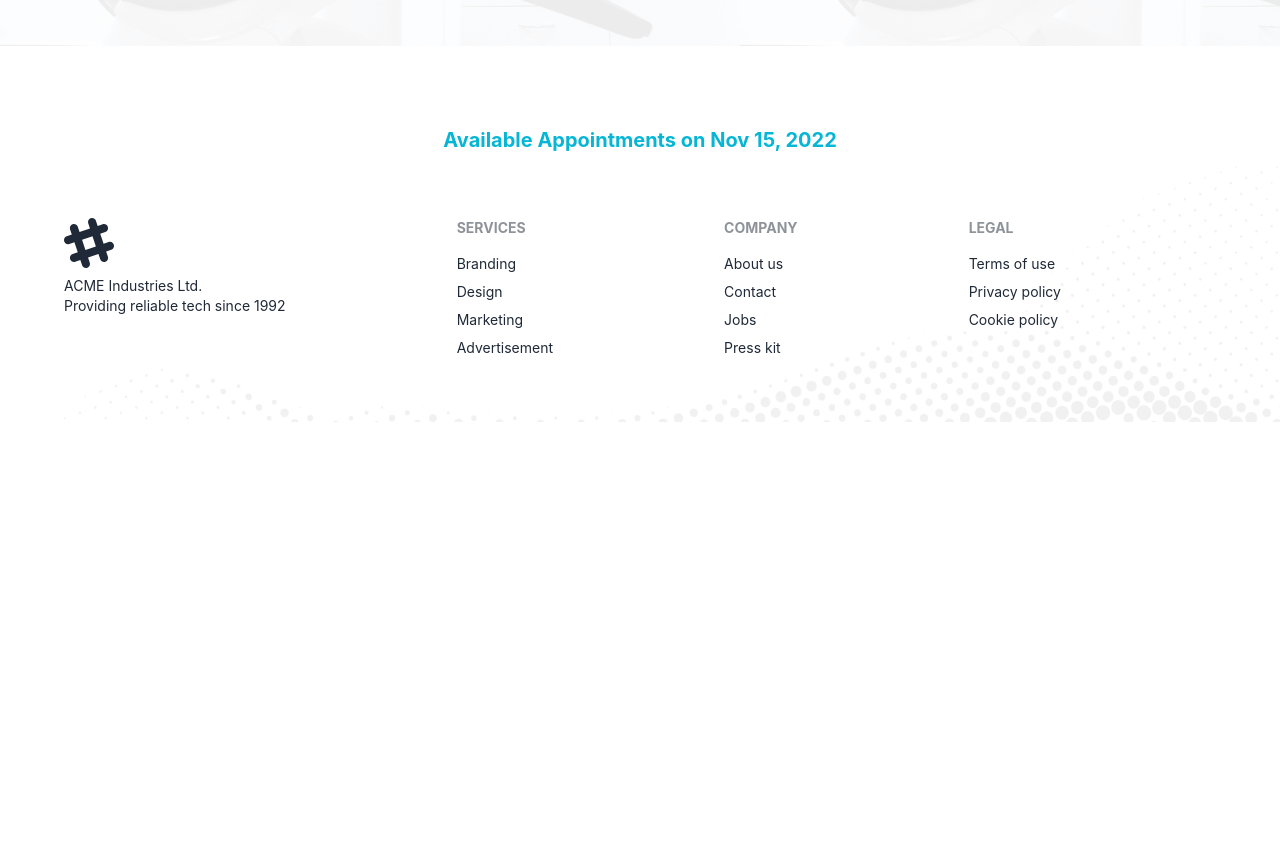
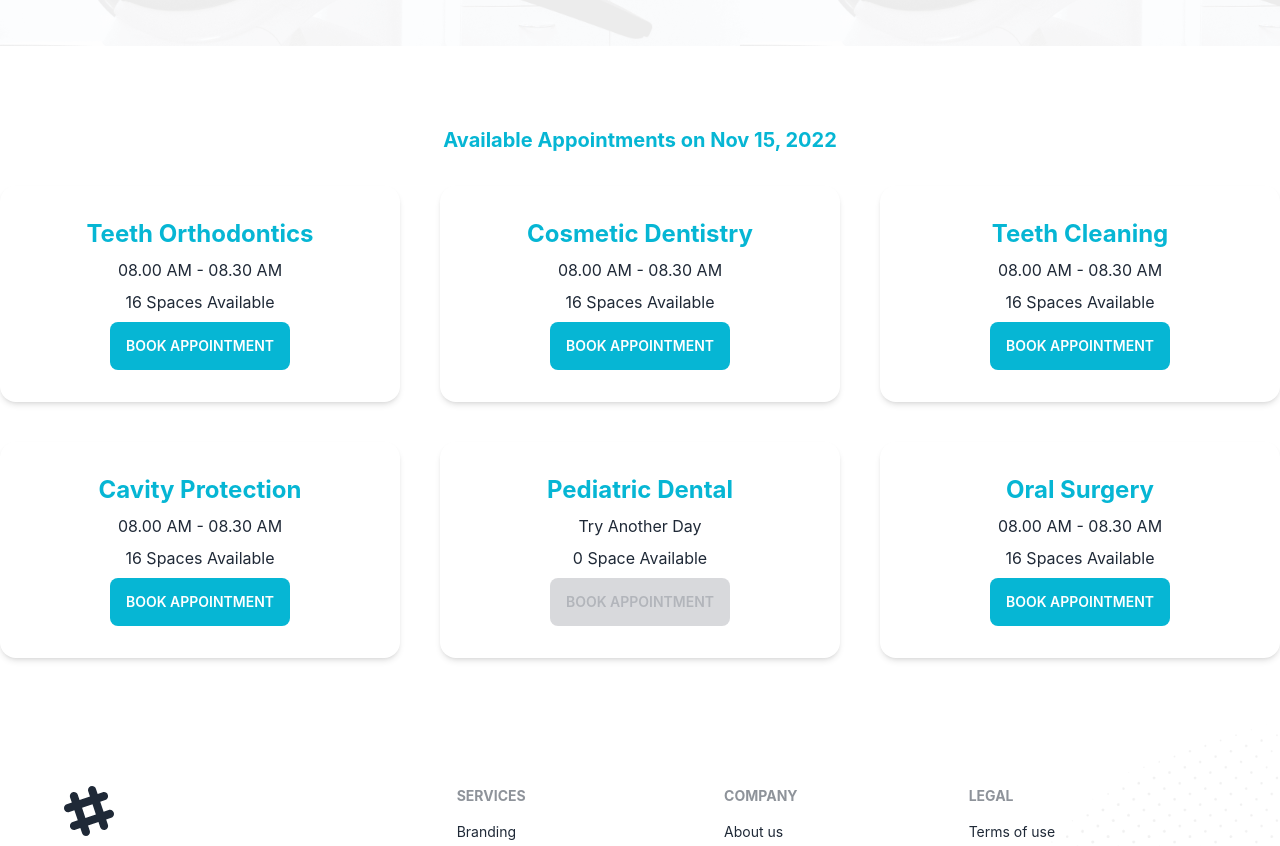
Before and after one commit to Danielsweet1/doctors-portal-client, a React (Create React App) app: page /appointment in a window 1280 px wide. Shown: the part 561-1407 px from the top of the page. Before the commit the page ends 983 px from the top, so only its background shows below. Built offline with nearby package versions, Linux system fonts and the light colour scheme.

Commit message:
appointment added

```diff
--- a/src/Pages/Appoinment/AppointmentBanner/AppointmentBanner.js
+++ b/src/Pages/Appoinment/AppointmentBanner/AppointmentBanner.js
@@ -2,7 +2,6 @@ import React from "react";
 import chair from "../../../assets/images/chair.png";
 import bg from "../../../assets/images/bg.png";
 import { DayPicker } from "react-day-picker";
-import { format } from "date-fns";
 
 const AppointmentBanner = ({selectedDate,setSelectedDate}) => {
   return (
--- /dev/null
+++ b/src/Pages/Appoinment/AvailableAppoints/AppointmentOption/AppointmentOption.js
@@ -0,0 +1,39 @@
+import React from "react";
+
+const AppointmentOption = ({ option, setTreatment }) => {
+  const { name, slots } = option;
+  return (
+    <div className="card shadow-md">
+      <div className="card-body text-center">
+        <h2 className="text-2xl font-bold text-cyan-500 ">{name}</h2>
+        <p>{slots.length > 0 ? slots[0] : "Try Another Day"}</p>
+        <p>
+          {slots.length} {slots.length > 1 ? "Spaces" : "Space"} Available
+        </p>
+        <div className="card-actions justify-center ">
+          <div>
+            {slots.length === 0 ? (
+              <label
+                htmlFor="booking-modal"
+                className="btn  bg-cyan-500 hover:bg-cyan-700 border-none"
+                disabled
+              >
+                Book Appointment
+              </label>
+            ) : (
+              <label
+                htmlFor="booking-modal"
+                onClick={() => setTreatment(option)}
+                className="btn  bg-cyan-500 hover:bg-cyan-700 border-none"
+              >
+                Book Appointment
+              </label>
+            )}
+          </div>
+        </div>
+      </div>
+    </div>
+  );
+};
+
+export default AppointmentOption;
--- a/src/Pages/Appoinment/AvailableAppoints/AvailableAppoints.js
+++ b/src/Pages/Appoinment/AvailableAppoints/AvailableAppoints.js
@@ -1,12 +1,40 @@
-import { format } from 'date-fns';
-import React from 'react';
+import { format } from "date-fns";
+import React, { useEffect, useState } from "react";
+import BookingModal from "../BookingModal/BookingModal";
+import AppointmentOption from "./AppointmentOption/AppointmentOption";
 
-const AvailableAppoints = ({selectedDate}) => {
-    return (
-        <div>
-            <h2 className='text-center font-bold text-xl text-cyan-500'>Available Appointments on {format(selectedDate, 'PP')}</h2>
-        </div>
-    );
+const AvailableAppoints = ({ selectedDate }) => {
+  const [appointmentOptions, setAppointmentOptions] = useState([]);
+  const [treatment, setTreatment] = useState(null);
+
+  useEffect(() => {
+    fetch("AppointmentOptions.json")
+      .then((res) => res.json())
+      .then((data) => setAppointmentOptions(data));
+  }, []);
+  return (
+    <div className="my-16">
+      <h2 className="text-center font-bold text-xl text-cyan-500">
+        Available Appointments on {format(selectedDate, "PP")}
+      </h2>
+      <div className="mt-8 grid grid-cols-1 md:grid-cols-2 lg:grid-cols-3 gap-10">
+        {appointmentOptions.map((option) => (
+          <AppointmentOption
+            key={option._id}
+            option={option}
+            setTreatment={setTreatment}
+          ></AppointmentOption>
+        ))}
+      </div>
+      {treatment && (
+        <BookingModal
+          treatment={treatment}
+          selectedDate={selectedDate}
+          setTreatment={setTreatment}
+        ></BookingModal>
+      )}
+    </div>
+  );
 };
 
 export default AvailableAppoints;
--- /dev/null
+++ b/src/Pages/Appoinment/BookingModal/BookingModal.js
@@ -0,0 +1,75 @@
+import { format } from "date-fns";
+import React from "react";
+
+const BookingModal = ({ treatment, selectedDate,setTreatment }) => {
+  const { name, slots } = treatment;
+  const date = format(selectedDate, "PP");
+
+  const handleBooking = (e) => {
+    e.preventDefault();
+    const form = e.target;
+    const name = form.name.value;
+    const email = form.email.value;
+    const slot = form.slot.value;
+    const phone = form.phone.value;
+    console.log(date, name, email, slot, phone);
+    setTreatment(null)
+  };
+  return (
+    <div>
+      <input type="checkbox" id="booking-modal" className="modal-toggle" />
+      <div className="modal">
+        <div className="modal-box relative">
+          <label
+            htmlFor="booking-modal"
+            className="btn btn-sm btn-circle absolute right-2 top-2"
+          >
+            ✕
+          </label>
+          <h3 className="text-lg font-bold">{name}</h3>
+          <form onSubmit={handleBooking} className="py-4 grid grid-cols-1 gap-5">
+            <input
+              type="text"
+              disabled
+              value={date}
+              className="input input-bordered w-full"
+            />
+            <select name="slot" className="select select-bordered w-full ">
+              {slots.map((slot) => (
+                <option key={slot} value={slot}>{slot}</option>
+              ))}
+            </select>
+            <input
+              name="name"
+              type="text"
+              placeholder="Your Name"
+              className="input input-bordered w-full"
+              required
+            />
+            <input
+              name="email"
+              type="email"
+              placeholder="Your Email"
+              className="input input-bordered w-full"
+              required
+            />
+            <input
+              name="phone"
+              type="number"
+              placeholder="Phone Number"
+              className="input input-bordered w-full"
+              required
+            />
+            <input
+              className="w-full btn bg-blue-900 hover:to-blue-800 text-white"
+              type="submit"
+              value="Submit"
+            />
+          </form>
+        </div>
+      </div>
+    </div>
+  );
+};
+
+export default BookingModal;
```
